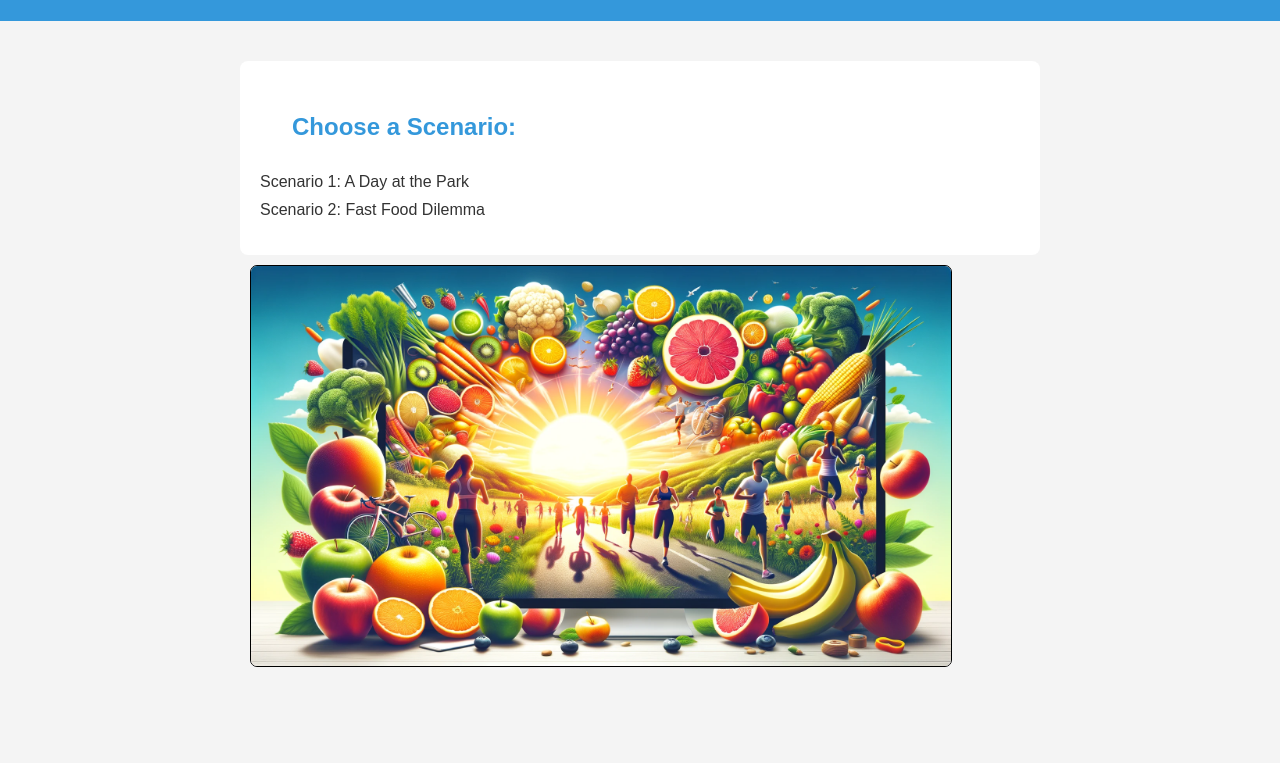
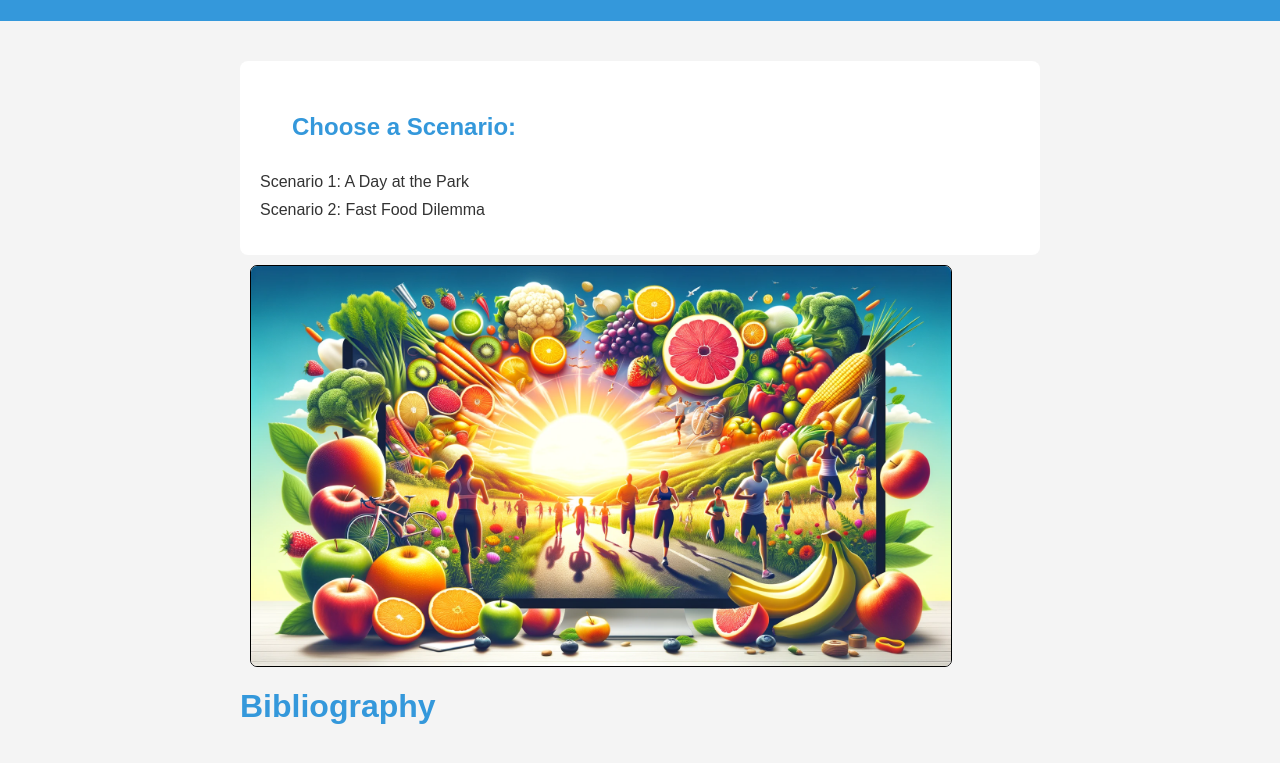
Before and after one commit to FeliRivera/FeliRivera.github.io, a plain HTML site: page science/index.html in a window 1280 px wide. Shown: the part 99-862 px from the top of the page. Before the commit the page ends 816 px from the top, so only its background shows below. Drawn offline with Linux system fonts and the light colour scheme.

Commit message:
Initial commit

```diff
--- a/science/index.html
+++ b/science/index.html
@@ -22,7 +22,10 @@
                 <li><a href="scenario2.html">Scenario 2: Fast Food Dilemma</a></li>
             </ul>
         </div>
-        <img src="img/img6.webp" alt="">
+        <img src="img/img6.webp" alt="home page image">
+        <h1><a
+                href="https://docs.google.com/document/d/1q5_Bh9l8rrdwJo5ydeoAZ4hju2ExX_0D5a8R_0bb2J0/edit">Bibliography</a>
+        </h1>
     </main>
 
 
--- a/science/styles.css
+++ b/science/styles.css
@@ -113,3 +113,14 @@ p,
 h2 {
   margin: 2rem;
 }
+
+a,
+a:hover,
+a:active {
+  color: #3498db;
+  text-decoration: none;
+}
+
+a:hover {
+  color: #3498dbc4;
+}
```
Also changed, not shown: science/organ_effects5.html (+3 -0 lines), science/img/healthy-digestive-system-function-as-a-strong-digestion-anatomy-concept-including-a-stomach-and-large-intestine-and-small-intestines-2GA4655.jpg (added), 1 other file.
